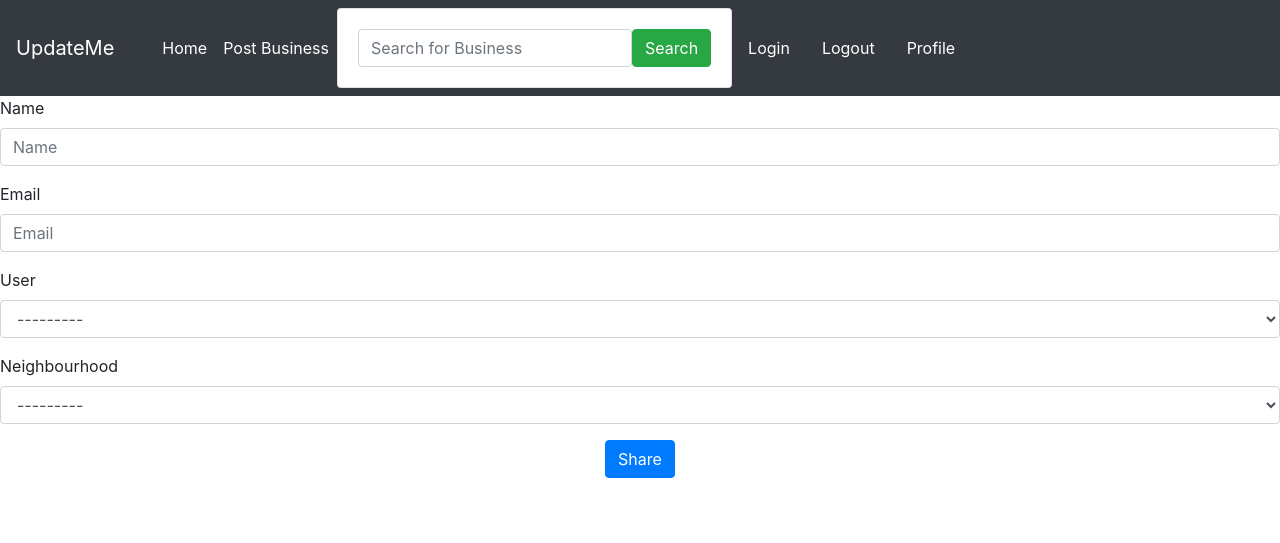
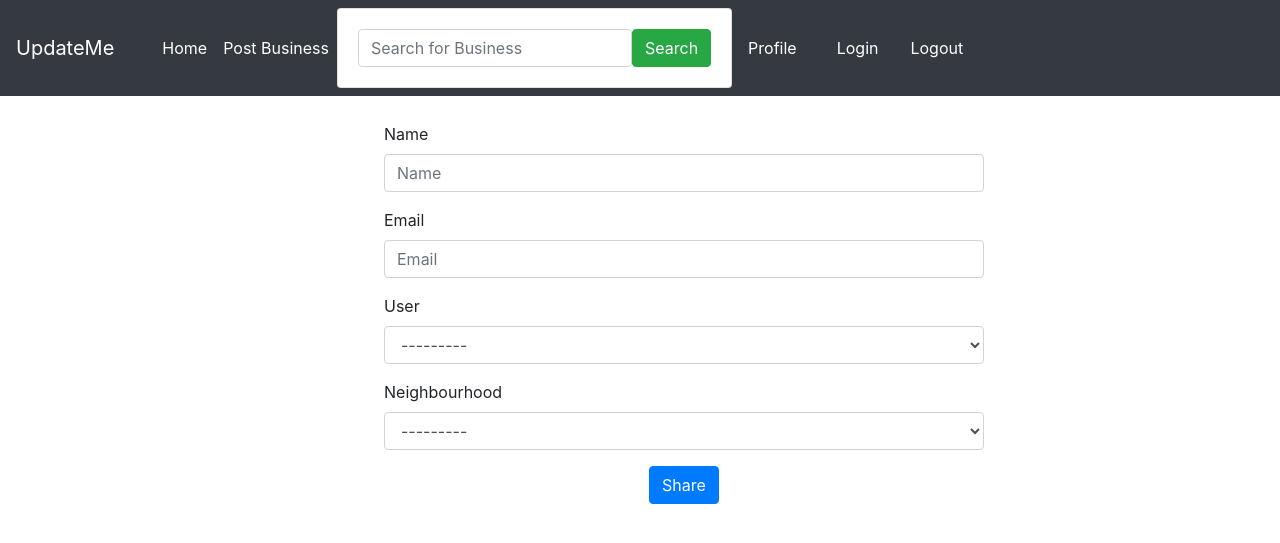
Before and after one commit to Faihope/UpdateMe, a Django app: page /new/business/ in a window 1280 px wide. Shown: the top 543 px of the page. Run offline with Django 3.2, Linux system fonts and the light colour scheme; data that the repository does not hold is empty; some libraries are stand-ins or nearby versions.

Commit message:
It styles the post business form

```diff
--- a/updateme/templates/business.html
+++ b/updateme/templates/business.html
@@ -33,7 +33,7 @@
 
   <div class="panel panel-default">
     <div class="panel-body">
-      <form action="{% url 'new_business'%}" method="post"  enctype="multipart/form-data">
+      <form action="{% url 'new_business'%}" method="post"  enctype="multipart/form-data" style="width: 600px; margin-left: 30%; margin-top: 2%;">
 
         {% csrf_token%}
         {% bootstrap_form form %}
--- a/updateme/templates/index.html
+++ b/updateme/templates/index.html
@@ -32,7 +32,7 @@
                             <h5 class="card-title">{{business.neighbourhood.name}}</h5>
                             <h6 class="card-subtitle mb-2 text-muted">Location:{{business.neighbourhood.location}}</h6>
                             <p class="card-text">No. of Occupants:{{business.neighbourhood.occupants_count}}</p>
-                            <p class="card-text">Admin:{{business.neighbourhood.admin.name}}</p>
+                            <!-- <p class="card-text">Admin:{{business.neighbourhood.admin.name}}</p> -->
 
 
                             <h1>Business</h1>
--- a/updateme/templates/navbar.html
+++ b/updateme/templates/navbar.html
@@ -40,10 +40,11 @@
             </form>
             <span>
 
-                <div class="d-flex justify-content-end ">
+                <div class="d-flex justify-content-end  " >
+
+                    <a href="{% url 'profile' %}" style="color: white;" class="nav-item nav-link mr-sm-2">Profile</a>
                     <a href="{% url 'login' %}" style="color: white;" class="nav-item nav-link ">Login</a>
                     <a href="{% url 'logout' %}" style="color: white;" class="nav-item nav-link">Logout</a>
-                    <a href="{% url 'profile' %}" style="color: white;" class="nav-item nav-link">Profile</a>
 
                 </div>
             </span>
--- a/updateme/templates/profile.html
+++ b/updateme/templates/profile.html
@@ -5,7 +5,7 @@
 <div class="container mt-4">
     <div class="row">
         <div class="col-md-4">
-<h1>{{user.name}}</h1>
+<h1> {{user.name}}</h1>
 <h6> ID:{{user.id}}</h6>
 <p><i> Email:{{user.email}}</i></p>
 <p> Neighbourhood:{{user.neighbourhood}}</p>
```
